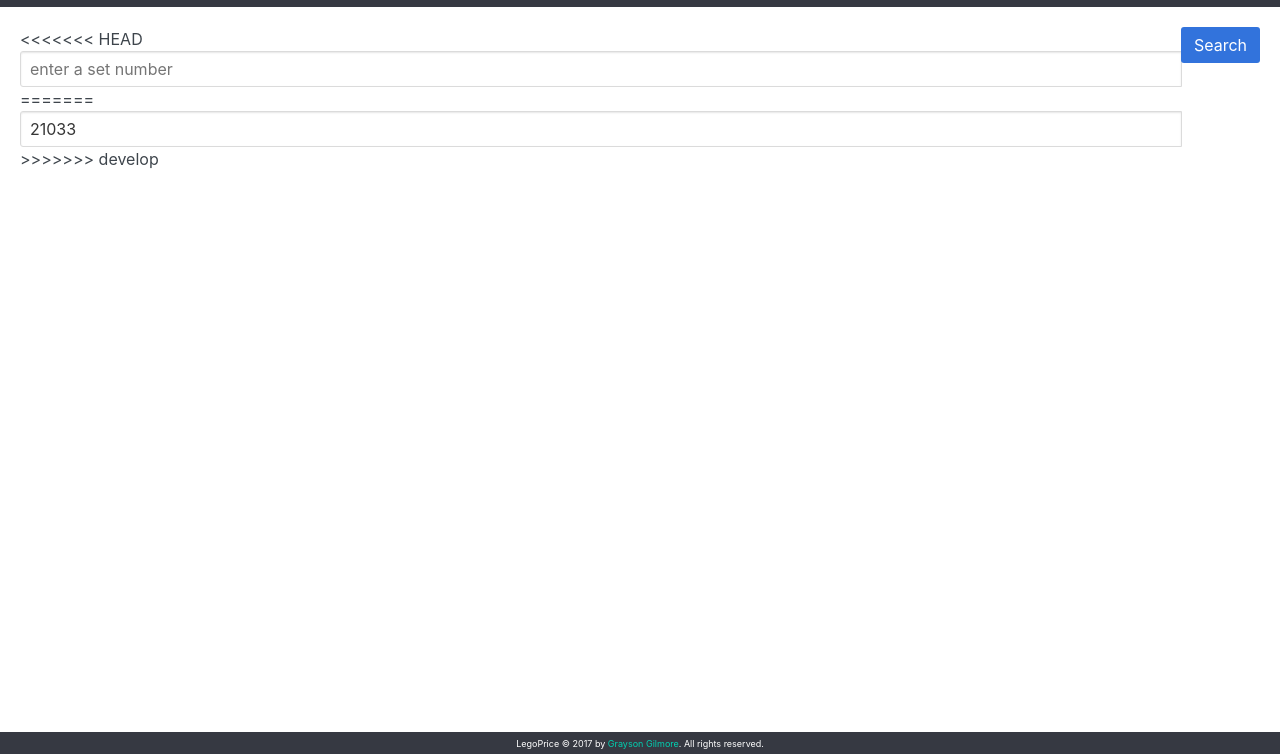
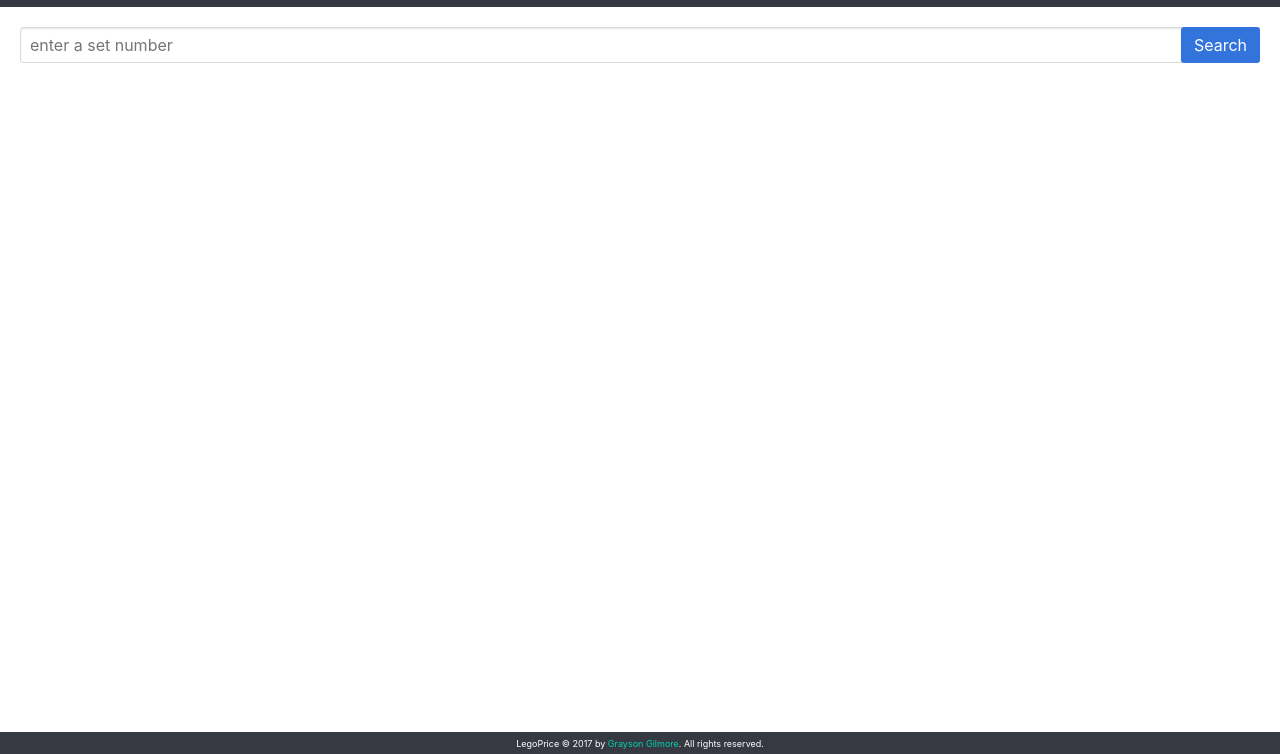
Before and after one commit to gilmoreg/legoprice, a website: page dist/index.html in a window 1280 px wide. Shown: the part 46-800 px from the top of the page. Drawn offline with nearby package versions, Linux system fonts and the light colour scheme.

Commit message:
Resolve merge conflict

```diff
--- a/dist/index.html
+++ b/dist/index.html
@@ -17,11 +17,7 @@
       <form id="set-form">
         <div class="field has-addons">
           <div class="control is-expanded">
-<<<<<<< HEAD
             <input id="set-number" class="input" type="text" placeholder="enter a set number">
-=======
-            <input id="set-number" class="input" type="text" value="21033" placeholder="enter a set number">
->>>>>>> develop
           </div>
           <a class="button is-info" id="submit">Search</a>
         </div>
```
